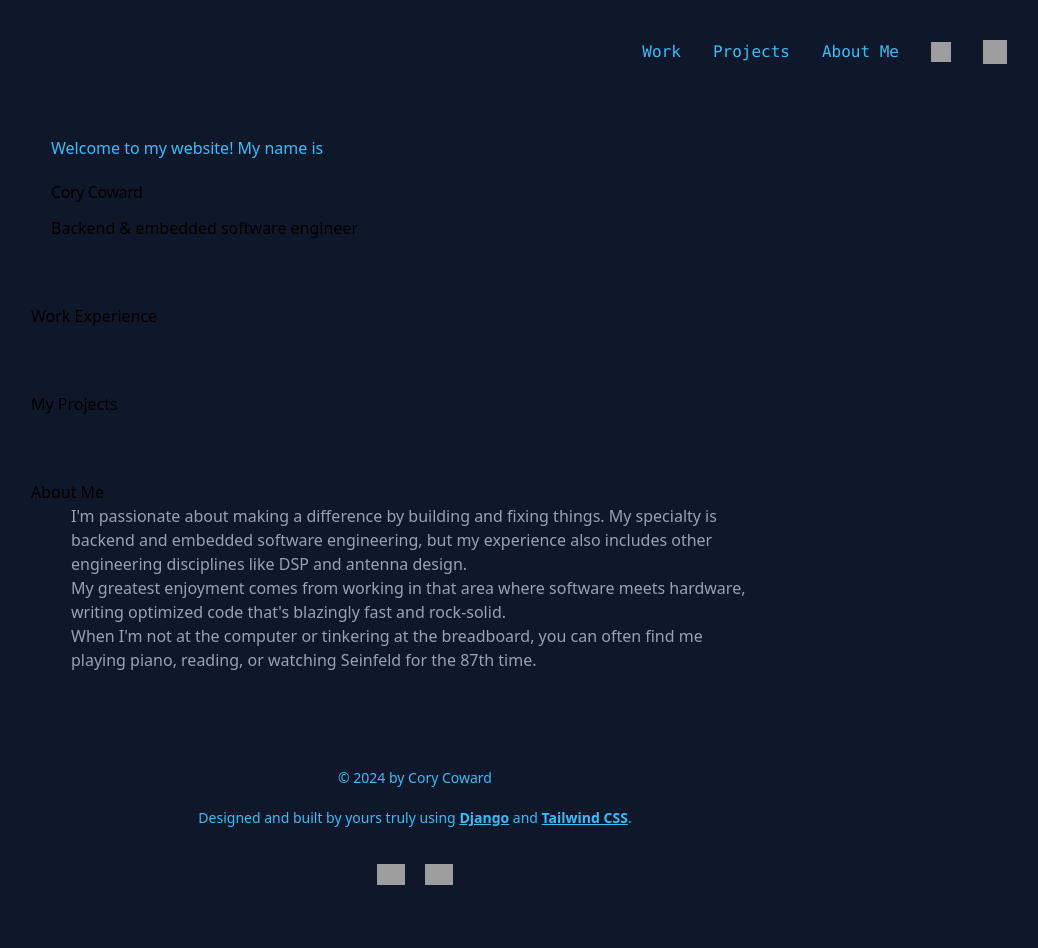
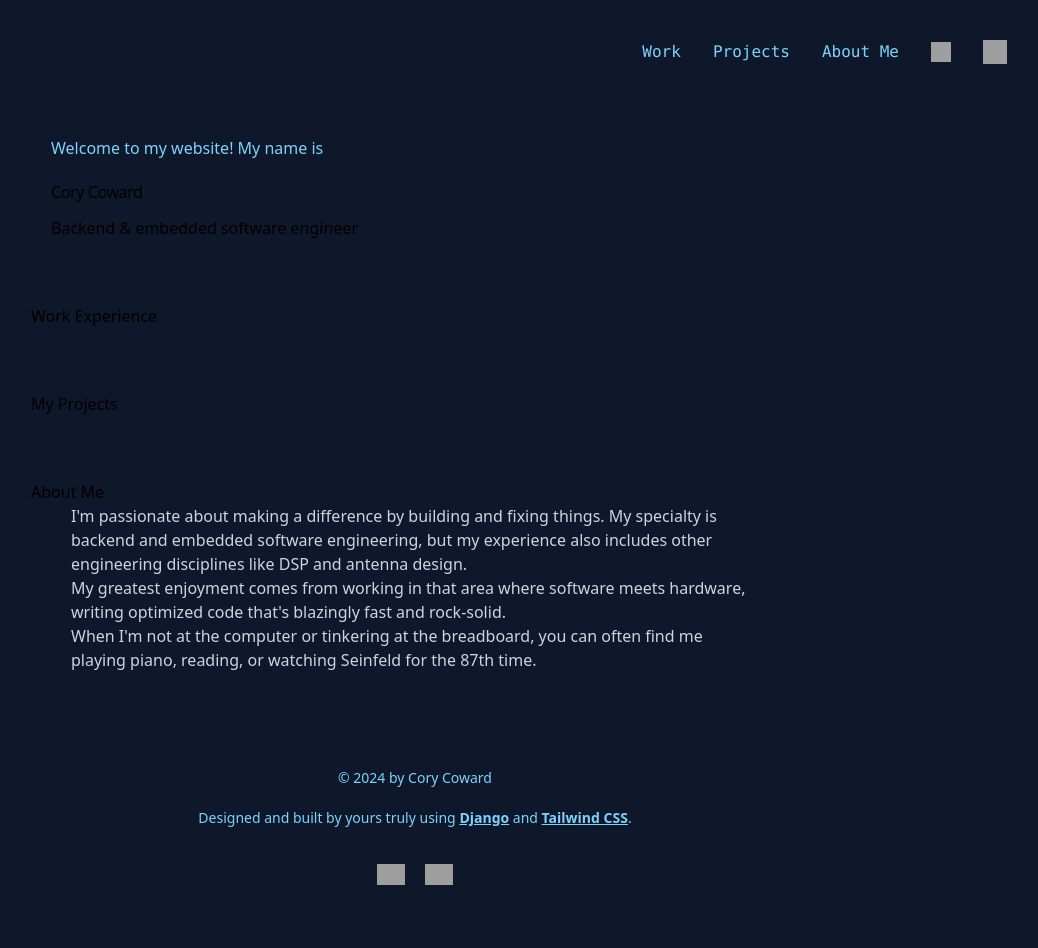
Before and after one commit to CategoryCory/corydottech, a Django app: page / in a window 1280 px wide. Shown: the whole page, without its empty margins (225-1263 px from the left). Run offline with Django 5.2, Linux system fonts and the light colour scheme; data that the repository does not hold is empty; some libraries are stand-ins or nearby versions; grey boxes are pictures that could not be loaded.

Commit message:
More styling changes

```diff
--- a/templates/base.html
+++ b/templates/base.html
@@ -9,7 +9,7 @@
     <meta http-equiv="X-UA-Compatible" content="ie=edge">
     <link rel="preconnect" href="https://fonts.googleapis.com">
     <link rel="preconnect" href="https://fonts.gstatic.com" crossorigin>
-    <link href="https://fonts.googleapis.com/css2?family=Inter:wght@100..900&family=Roboto+Mono:wght@100..700&display=swap" rel="stylesheet">
+    <link href="https://fonts.googleapis.com/css2?family=Inter:wght@100..900&family=JetBrains+Mono:wght@100..800&display=swap" rel="stylesheet">
     <title>cory&#123;dot&#125;tech{% block title %}{% endblock title %}</title>
     <link rel="apple-touch-icon" sizes="180x180" href="{% static 'icons/apple-touch-icon.png' %}">
     <link rel="icon" type="image/png" sizes="32x32" href="{% static 'icons/favicon-32x32.png' %}">
@@ -20,7 +20,7 @@
 </head>
 <body class="bg-slate-900 scroll-smooth">
     {% block content %}{% endblock content %}
-    <footer class="pt-24 pb-14 px-6 flex flex-col justify-center items-center gap-4 text-mono text-sm text-sky-400">
+    <footer class="pt-24 pb-14 px-6 flex flex-col justify-center items-center gap-4 text-mono text-sm text-sky-300">
         <p>&copy; {% now "Y" %} by Cory Coward</p>
         <p class="text-center leading-loose">
             Designed and built by yours truly using
--- a/templates/pages/home.html
+++ b/templates/pages/home.html
@@ -4,7 +4,7 @@
 
 {% block content %}
     <header class="w-full mt-10 px-6 md:px-12">
-        <nav class="max-w-7xl mx-auto flex justify-end items-center gap-6 md:gap-8 font-mono text-sky-400">
+        <nav class="max-w-7xl mx-auto flex justify-end items-center gap-6 md:gap-8 font-mono text-sky-300">
             <a href="#work-experience">Work</a>
             <a href="#projects">Projects</a>
             <a href="#about-me">About Me</a>
@@ -18,7 +18,7 @@
     </header>
     <main class="relative max-w-2xl lg:max-w-3xl mx-auto px-4 lg:px-0">
         <div class="mt-10 pt-8 px-5 bg-slate-900 double-border">
-            <p class="text-mono text-sky-400">Welcome to my website! My name is</p>
+            <p class="text-mono text-sky-300">Welcome to my website! My name is</p>
             <h2 class="inline-block banner pt-5 pb-3 tracking-tight">Cory Coward</h2>
             <p class="section-header">Backend &amp; embedded software engineer</p>
         </div>
@@ -27,7 +27,7 @@
             {% for job in jobs %}
                 <div class="job-card space-y-2">
                     <h3 class="text-slate-200">
-                        <span class="text-lg text-sky-400 font-extrabold">{{ job.title }}</span> @ {{ job.company }}
+                        <span class="text-lg text-sky-300 font-extrabold">{{ job.title }}</span> @ {{ job.company }}
                     </h3>
                     <p>{{ job.start_date|date:'F Y' }} &ndash; {% if job.end_date %}{{ job.end_date|date:'F Y' }}{% else %}Present{% endif %}</p>
                     {{ job.description|safe }}
@@ -49,7 +49,7 @@
                 <div class="project-card grid grid-cols-1 md:grid-cols-4 gap-3">
                     <div class="col-span-1 text-slate-200 hidden md:block">{{ project.get_status_display }}</div>
                     <div class="col-span-3 space-y-2">
-                        <h4 class="text-lg text-sky-400 font-extrabold">
+                        <h4 class="text-lg text-sky-300 font-extrabold">
                             <a href="{{ project.github_url }}" class="hover:underline transition duration-100" target="_blank">{{ project.name }}</a>
                         </h4>
                         <p class="md:hidden">{{ project.get_status_display }}</p>
@@ -65,7 +65,7 @@
         </div>
         <div class="mt-16">
             <h2 id="about-me" class="section-header section-header-line">About Me</h2>
-            <div class="px-10 prose max-w-none text-slate-400">
+            <div class="px-10 prose max-w-none text-slate-300">
                 <p>
                     I'm passionate about making a difference by building and fixing things. My specialty is
                     backend and embedded software engineering, but my experience also includes other engineering
```
Also changed, not shown: theme/static_src/src/styles.css (+9 -8 lines), 2 other files.
